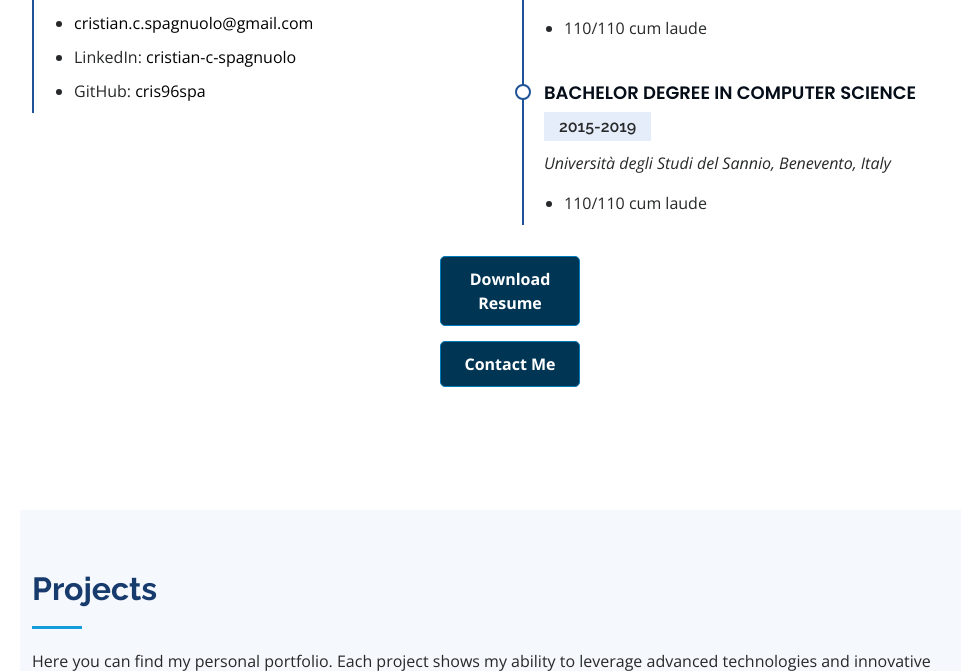
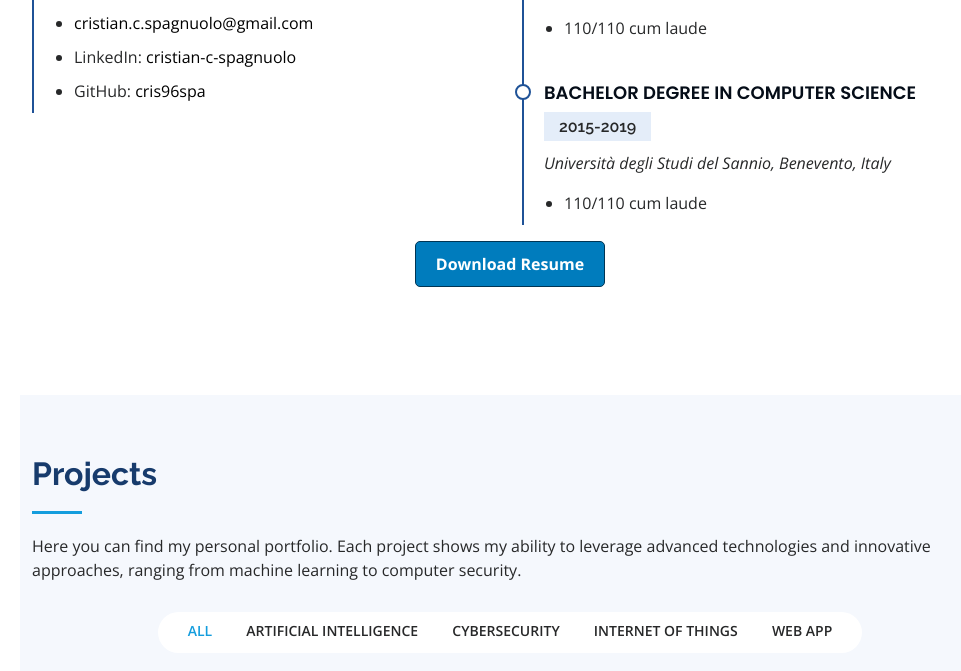
Before and after one commit to cris96spa/portfolio, a Django app: page / in a window 1280 px wide. Shown: the part 4417-5088 px from the top of the page, without its empty margins (280-1241 px from the left). Run offline with Django 5.2, Linux system fonts and the light colour scheme; data comes from the database, SQL or seed files in the repository; some libraries are stand-ins or nearby versions.

Commit message:
Update settings

```diff
--- a/portfolio/settings.py
+++ b/portfolio/settings.py
@@ -13,7 +13,7 @@
 
 DEBUG = os.getenv('DEBUG', 'False') == 'True'
 
-ALLOWED_HOSTS = [".herokuapp.com", ".cris96spa.com", ]
+ALLOWED_HOSTS = [".herokuapp.com", ".cris96spa.com", "127.0.0.1"]
 
 
 # Application definition
--- a/static/css/style.css
+++ b/static/css/style.css
@@ -1359,6 +1359,23 @@
   --bs-btn-disabled-border-color: var(--primary-color);
 }
 
+.btn-primary {
+  --bs-btn-color: #fff;
+  --bs-btn-bg: var(--dark-color);
+  --bs-btn-border-color: var(--dark-color);
+  --bs-btn-hover-color: var(--primary-color);
+  --bs-btn-hover-bg: var(--dark-color);
+  --bs-btn-hover-border-color: var(--dark-color);
+  --bs-btn-focus-shadow-rgb: 49, 132, 253;
+  --bs-btn-active-color: #fff;
+  --bs-btn-active-bg: var(--primary-color);
+  --bs-btn-active-border-color: var(--primary-color);
+  --bs-btn-active-shadow: inset 0 3px 5px rgba(0, 0, 0, 0.125);
+  ---bs-btn-disabled-color: #fff;
+  --bs-btn-disabled-bg: #var(--primary-color);
+  --bs-btn-disabled-border-color: var(--primary-color);
+}
+
 
 .skills-content {
   max-height: 400px;  /* Maximum height before scrollbar appears */
--- a/templates/home.html
+++ b/templates/home.html
@@ -6,7 +6,7 @@
   <meta charset="utf-8">
   <meta content="width=device-width, initial-scale=1.0" name="viewport">
 
-  <title>Developer Cristian</title>
+  <title>It's me, Cristian</title>
   <meta content="" name="description">
   <meta content="" name="keywords">
 
@@ -241,13 +241,10 @@
         </div>
         <div class="text-center ">
 			<div class="row">
-			  <div class="col-2 mx-auto">
-				<a class="btn btn-secondary download-button text-center" href="{% static 'resume/Cristian_Spagnuolo_Resume.pdf' %}" download>
+			  <div data-aos="fade-up">
+				<a class="btn btn-primary download-button text-center" href="{% static 'resume/Cristian_Spagnuolo_Resume.pdf' %}" download>
 					<i class="fas fa-download"></i> Download Resume
 				</a>
-				<a class="btn btn-secondary download-button col text-center" href="#contact">
-					<i class="fas fa-download"></i> Contact Me
-				  </a>
 			  </div>
 			</div>
 		</div>
```
